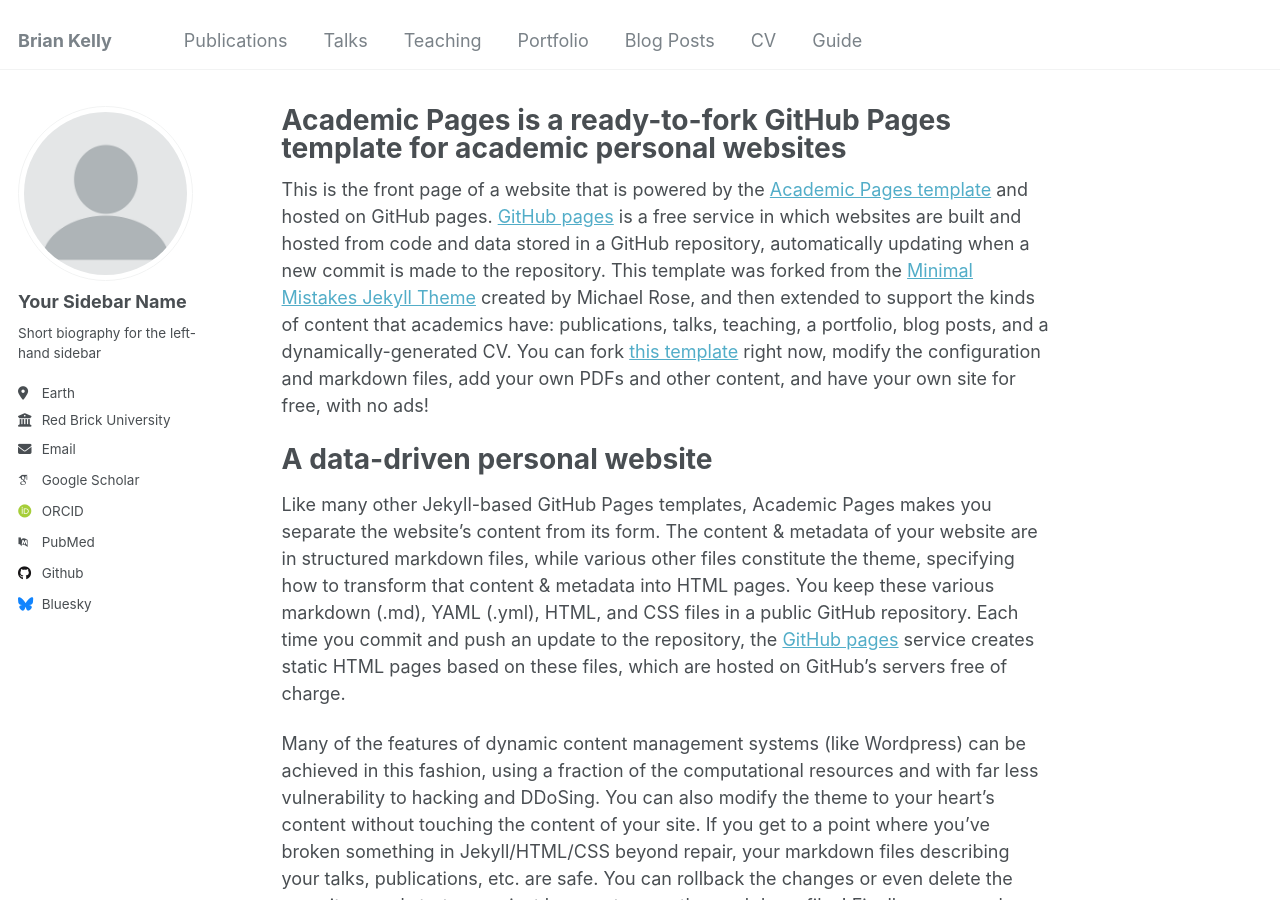
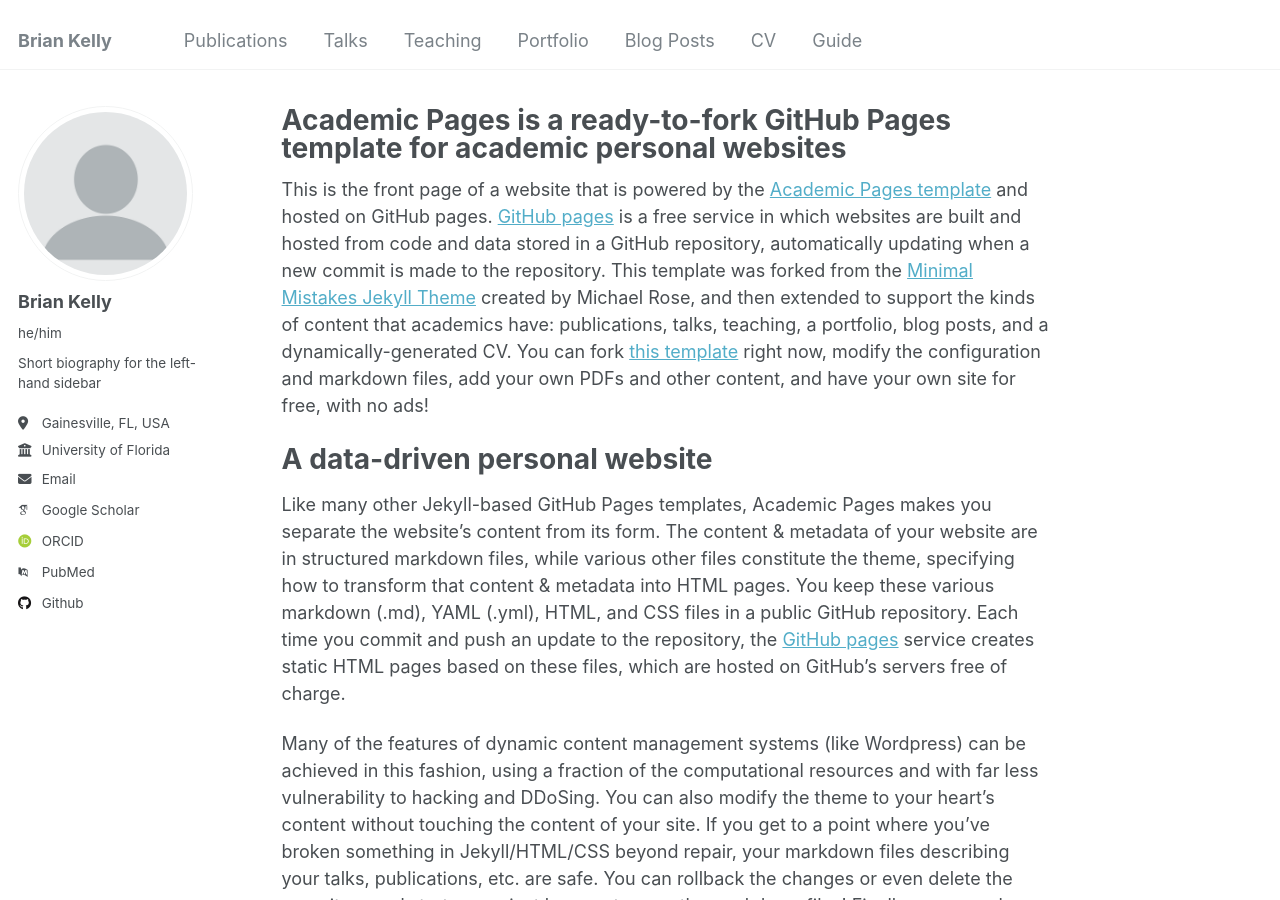
Before and after one commit to kellybp18/kellybp18.github.io, a Jekyll site: the page built from _pages/about.md, in a window 1280 px wide and 900 px high. Built offline with Jekyll 4.4.1, drawn with Linux system fonts in a browser that asks for light colours; some web fonts are replaced.

Commit message:
change info

```diff
--- a/_config.yml
+++ b/_config.yml
@@ -12,9 +12,9 @@ title                    : "Brian Kelly"
 title_separator          : "-"
 name                     : &name "Brian Kelly"
 description              : &description "personal description"
-url                      : https://academicpages.github.io # the base hostname & protocol for your site e.g. "https://[your GitHub username].github.io"
+url                      : https://kellybp18.github.io # the base hostname & protocol for your site e.g. "https://[your GitHub username].github.io"
 baseurl                  : "" # the subpath of your site, e.g. "/blog"
-repository               : "academicpages/academicpages.github.io"
+repository               : "kellybp18/kellybp18.github.io"
 
 # Site Author - The following control what appear as part of the author content on the side bar.
 #               If a field is blank the icon and link will not appear, otherwise it will be shown.
@@ -22,13 +22,13 @@ repository               : "academicpages/academicpages.github.io"
 author:
   # Biographic information
   avatar           : "profile.png"
-  name             : "Your Sidebar Name"
-  pronouns         : # example: "she/her"
+  name             : "Brian Kelly"
+  pronouns         : "he/him"
   bio              : "Short biography for the left-hand sidebar"
-  location         : "Earth"
-  employer         : "Red Brick University"
+  location         : "Gainesville, FL, USA"
+  employer         : "University of Florida"
   uri              : # URL
-  email            : "none@example.org"
+  email            : "bkelly2014@ufl.edu"
 
   # Academic websites
   arxiv            : # URL - Update with the correct link to your profile
@@ -44,12 +44,12 @@ author:
   bitbucket        : # Username - Update with your username on the site
   codepen          : # Username
   dribbble         : # Username
-  github           : "academicpages"
+  github           : "kellybp18"
   kaggle           : # Username
   stackoverflow    : # User number or user number and name (i.e., use "1" or "1/jeff-atwood")
 
   # Social media
-  bluesky          : "bsky.app" # Replace this with you Bluesky username
+  bluesky          : # Replace this with you Bluesky username
   facebook         : # Username
   flickr           : # Username
   foursquare       : # Username
```
